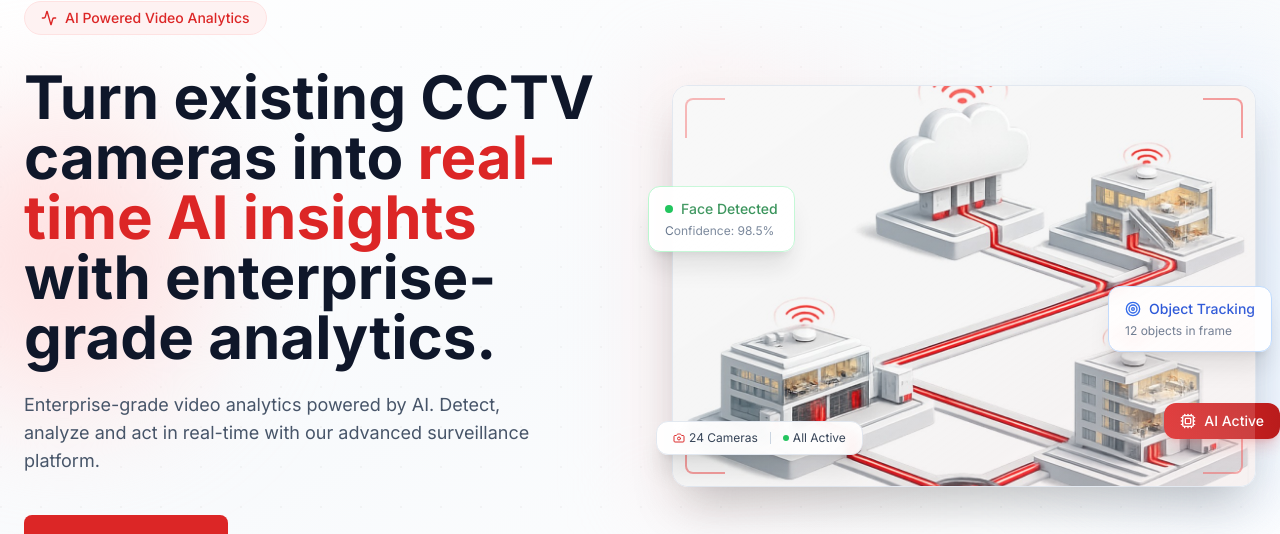
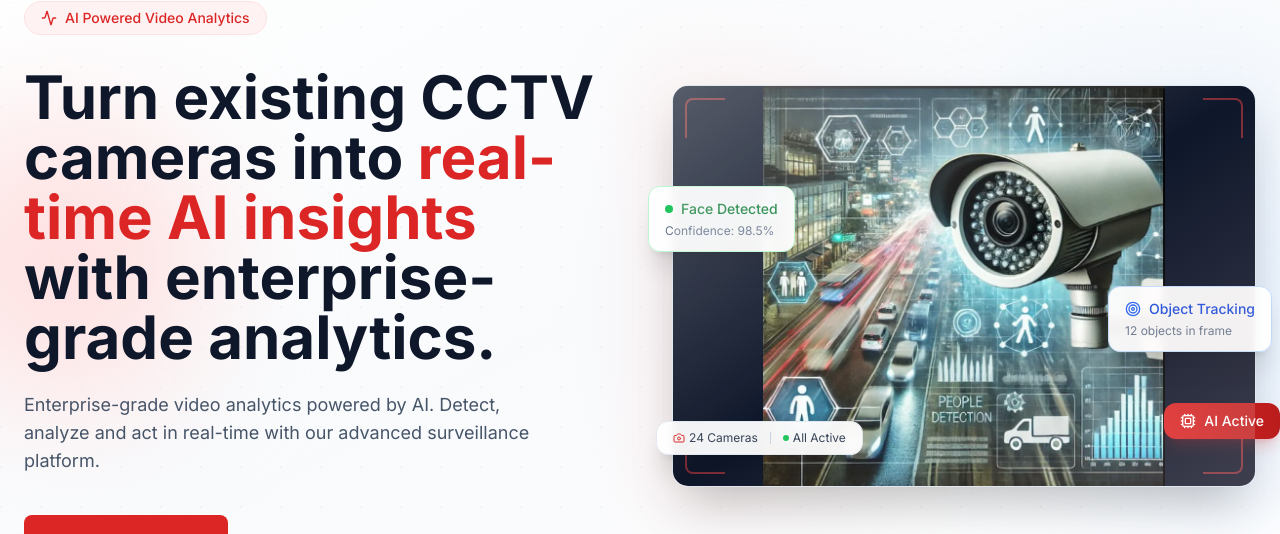
Before and after one commit to Tarushi0106/marketttplace, a Next.js app: page /heropage in a window 1280 px wide. Shown: the part 173-707 px from the top of the page. Built offline with nearby package versions, Linux system fonts and the light colour scheme; no server answers; the database is empty.

Commit message:
fix: ui + cart sync issues

```diff
--- a/src/app/(storefront)/heropage/page.tsx
+++ b/src/app/(storefront)/heropage/page.tsx
@@ -63,9 +63,9 @@ function HeroSection() {
 
                 {/* Main Image */}
                 <img
-                  src="/uploads/WhatsApp Image 2026-03-23 at 5.03.20 PM.jpeg"
+                  src="/uploads/cam2.jpeg"
                   alt="VSaaS Video Analytics Platform"
-                  className="w-full h-[400px] object-cover"
+                  className="w-full h-[400px] object-contain bg-slate-900"
                 />
 
                 {/* Corner Accents */}
```
Also changed, not shown: public/uploads/cam.jpeg (added), public/uploads/cam2.jpeg (added).
